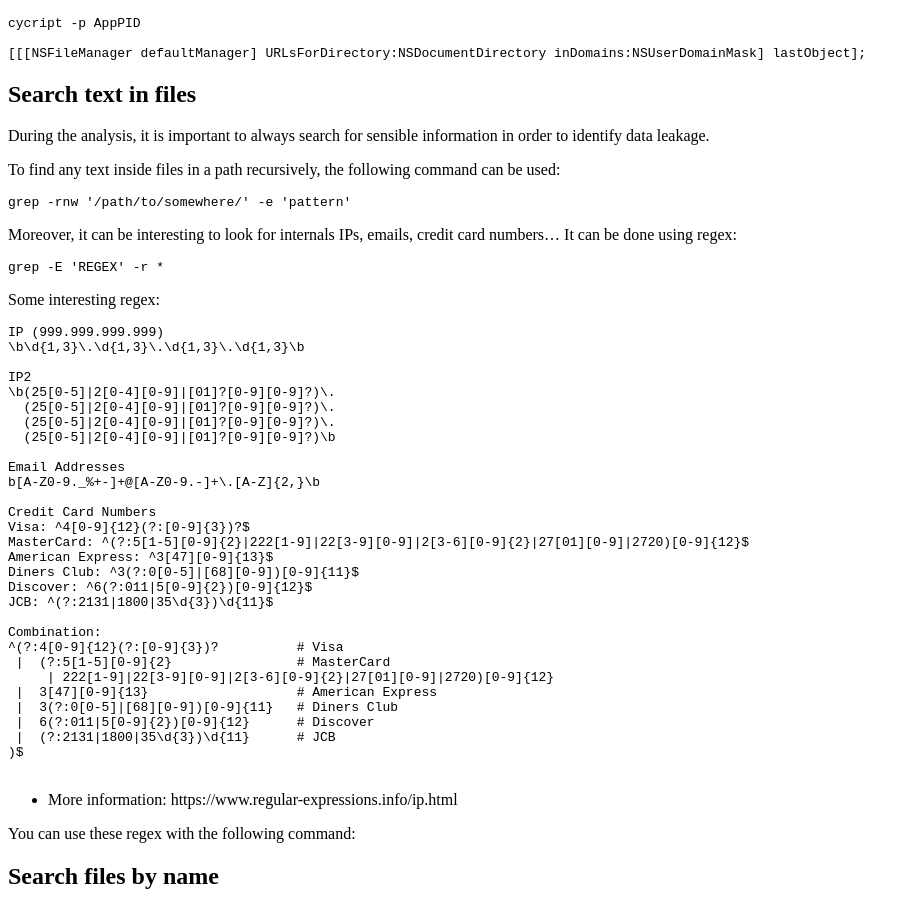
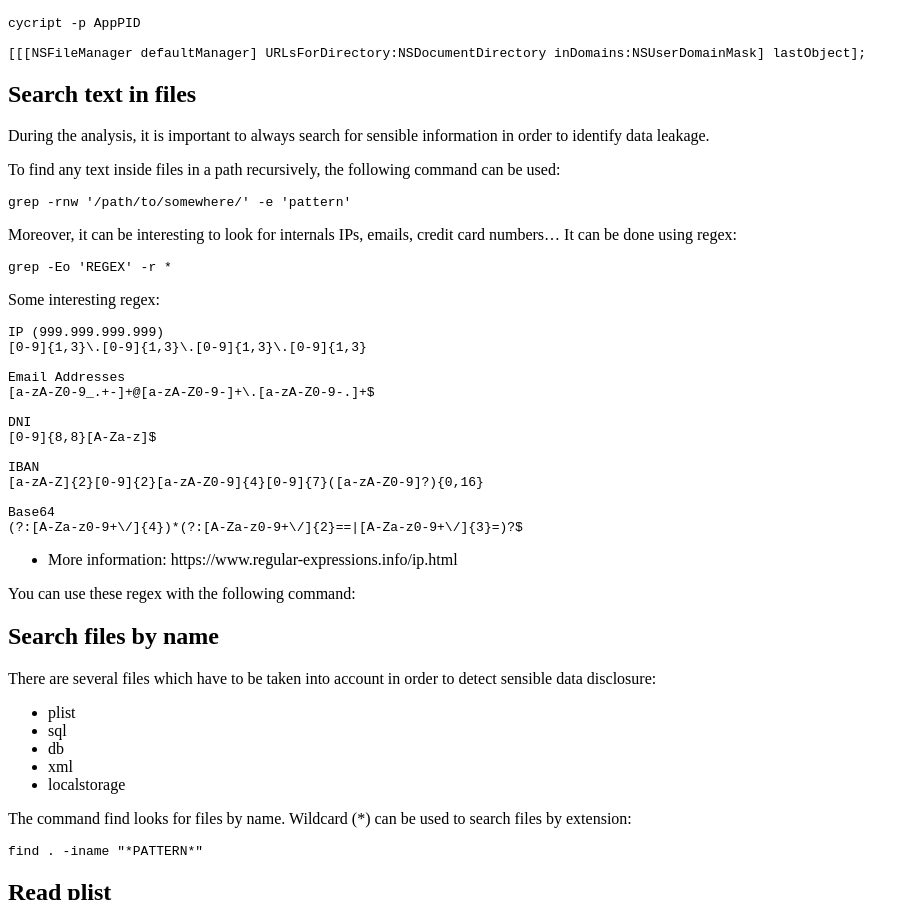
Before and after one commit to Ex0brain/trelis24.github.io, a Jekyll site: the page built from _posts/2018-03-27-Pentesting-iOS-Static.md, in a window 1280 px wide and 900 px high, scrolled down 1098 px. Shown: the whole window, without its empty margins (0-918 px from the left). Built offline with Jekyll 4.4.1, drawn with Linux system fonts in a browser that asks for light colours; comment, search, counter and statistics services are not loaded; a style sheet for code colours, icons or effects is not loaded.

Commit message:
static_analysis

````diff
--- a/_posts/2018-03-27-Pentesting-iOS-Static.md
+++ b/_posts/2018-03-27-Pentesting-iOS-Static.md
@@ -43,41 +43,25 @@ grep -rnw '/path/to/somewhere/' -e 'pattern'
 Moreover, it can be interesting to look for internals IPs, emails, credit card numbers... It can be done using regex:
 
 ```
-grep -E 'REGEX' -r *
+grep -Eo 'REGEX' -r *
 ```
 
 Some interesting regex:
 ```
 IP (999.999.999.999)
-\b\d{1,3}\.\d{1,3}\.\d{1,3}\.\d{1,3}\b
-
-IP2
-\b(25[0-5]|2[0-4][0-9]|[01]?[0-9][0-9]?)\.
-  (25[0-5]|2[0-4][0-9]|[01]?[0-9][0-9]?)\.
-  (25[0-5]|2[0-4][0-9]|[01]?[0-9][0-9]?)\.
-  (25[0-5]|2[0-4][0-9]|[01]?[0-9][0-9]?)\b
+[0-9]{1,3}\.[0-9]{1,3}\.[0-9]{1,3}\.[0-9]{1,3}
 
 Email Addresses
-b[A-Z0-9._%+-]+@[A-Z0-9.-]+\.[A-Z]{2,}\b
+[a-zA-Z0-9_.+-]+@[a-zA-Z0-9-]+\.[a-zA-Z0-9-.]+$
 
-Credit Card Numbers
-Visa: ^4[0-9]{12}(?:[0-9]{3})?$
-MasterCard: ^(?:5[1-5][0-9]{2}|222[1-9]|22[3-9][0-9]|2[3-6][0-9]{2}|27[01][0-9]|2720)[0-9]{12}$
-American Express: ^3[47][0-9]{13}$
-Diners Club: ^3(?:0[0-5]|[68][0-9])[0-9]{11}$
-Discover: ^6(?:011|5[0-9]{2})[0-9]{12}$
-JCB: ^(?:2131|1800|35\d{3})\d{11}$
+DNI
+[0-9]{8,8}[A-Za-z]$
 
-Combination:
-^(?:4[0-9]{12}(?:[0-9]{3})?          # Visa
- |  (?:5[1-5][0-9]{2}                # MasterCard
-     | 222[1-9]|22[3-9][0-9]|2[3-6][0-9]{2}|27[01][0-9]|2720)[0-9]{12}
- |  3[47][0-9]{13}                   # American Express
- |  3(?:0[0-5]|[68][0-9])[0-9]{11}   # Diners Club
- |  6(?:011|5[0-9]{2})[0-9]{12}      # Discover
- |  (?:2131|1800|35\d{3})\d{11}      # JCB
-)$
+IBAN
+[a-zA-Z]{2}[0-9]{2}[a-zA-Z0-9]{4}[0-9]{7}([a-zA-Z0-9]?){0,16}
 
+Base64
+(?:[A-Za-z0-9+\/]{4})*(?:[A-Za-z0-9+\/]{2}==|[A-Za-z0-9+\/]{3}=)?$
 ```
 * More information: https://www.regular-expressions.info/ip.html
 
````
